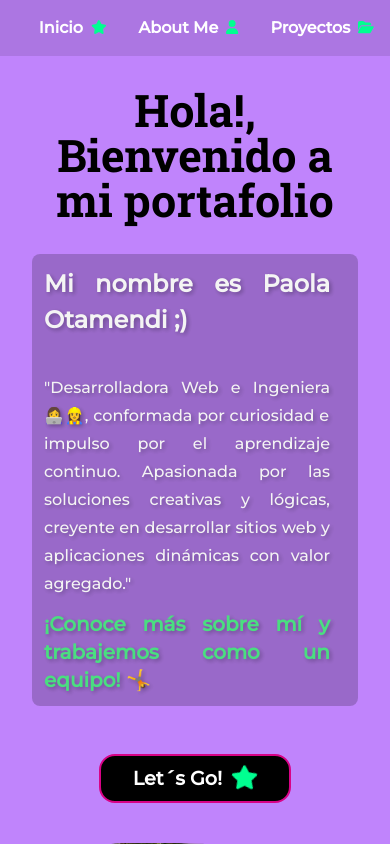
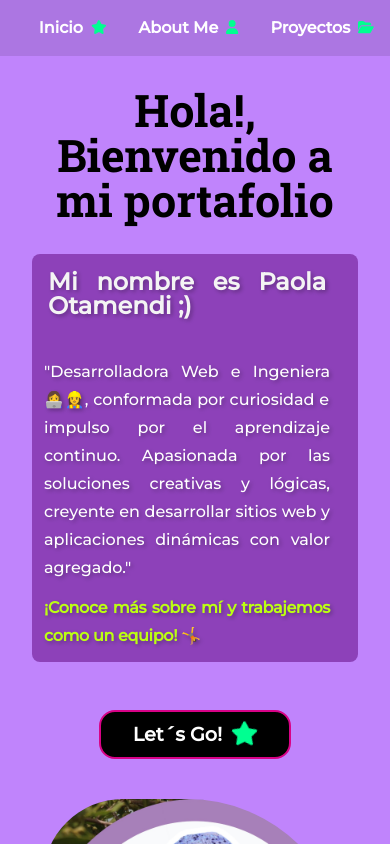
Before and after one commit to PaolaOtamendi/Portafolio, a React (Vite) app: page / in a window 390 px wide. Shown: the top 844 px of the page. Built offline with nearby package versions, Linux system fonts and the light colour scheme.

Commit message:
fix paleta de colores

```diff
--- a/src/components/Carrusel.jsx
+++ b/src/components/Carrusel.jsx
@@ -49,11 +49,11 @@ export const Carrusel = () => {
         <div className="slider-container">
 
             <div className="leftArrow" onClick={() => scrollToImage('prev')}>
-                <FontAwesomeIcon icon={faCircleChevronLeft} style={{color: "#ff00bb",}} />
+                <FontAwesomeIcon icon={faCircleChevronLeft} style={{color: "#d80286",}} />
             </div>
 
             <div className="rightArrow" onClick={() => scrollToImage('next')}>
-            <FontAwesomeIcon icon={faCircleChevronRight} style={{color: "#ff00bb",}} />
+            <FontAwesomeIcon icon={faCircleChevronRight} style={{color: "#d80286",}} />
             </div>
 
             <div className="container-images">
--- a/src/components/Home.jsx
+++ b/src/components/Home.jsx
@@ -17,8 +17,8 @@ const Home = () => {
               Hola!, Bienvenido a mi portafolio
             </h1>
 
-          <div className="contain-iam bg-black bg-black-800 bg-opacity-20 animate__animated animate__backInDown">
-            <div className="my-name text-3xl m-3 flex">
+          <div className="contain-iam bg-black bg-black-800 bg-opacity-50 animate__animated animate__backInDown">
+            <div className="my-name flex">
               <h1>Mi nombre es Paola Otamendi ;)</h1>
             </div>
             <div className="contain-info text-xl m-3">
@@ -32,7 +32,7 @@ const Home = () => {
                 </p>
               </div>
               <div className="second-text mt-3">
-                <p className="font-bold text-xl text-green-400">
+                <p className="font-bold">
                   ¡Conoce más sobre mí y trabajemos como un equipo! 🤸
                 </p>
               </div>
--- a/src/components/carrusel.css
+++ b/src/components/carrusel.css
@@ -26,7 +26,6 @@
     position: absolute;
     top: 50%;
     transform: translate(0, -50%);
-    /*left: 32px;*/
     font-size: 3.5rem;
     font-weight: 700;
     color: #ff00e1;
--- a/src/components/home.css
+++ b/src/components/home.css
@@ -1,10 +1,12 @@
 .contain-section1{
     display: grid;
-    grid-template-columns: repeat(auto-fit, minmax(300px, 1fr));
+    /*grid-template-columns: repeat(auto-fit, minmax(300px, 1fr));*/
+    grid-template-columns: 55% 45%;
     align-items: center;
     justify-content: center;
     max-width: 100%;
     margin: 0 auto;
+    margin-top: 2rem;
     padding: 1rem;
 }
 
@@ -28,15 +30,25 @@
     flex-direction: column;
     margin: 1rem;
     text-align: justify;
-    color: #f4f4f4;
+    font-weight: 500;
+    color: #ffffff;
     padding-right: 1rem;
     border-radius: 0.5rem;
     box-sizing: border-box;
+    background-color: #5c007881;
 }
 
 .my-name {
     font-weight: bold;
     color: #f4f4f4;
+    font-size: 1.9rem;
+    line-height: 1;
+    margin: 1rem;
+}
+
+.second-text {
+    color: #bcff12;
+    font-size: 1.2rem;
 }
 
 .first-text, .second-text ,.my-name {
@@ -75,6 +87,7 @@
 
     .contain-section1 {
         grid-template-columns: 1fr;
+        margin-top: 2rem;
     }
 
     .title-welcome {
@@ -101,6 +114,7 @@
 @media screen and (max-width: 768px) {
     .contain-section1 {
         grid-template-columns: 1fr;
+        margin-top: 0;
     }
 
     .title-welcome {
@@ -118,6 +132,10 @@
         font-size: 1.5rem;
     }
 
+    .second-text {
+        letter-spacing:-0.02rem;
+    }
+
     .develop-image {
         width: 85%;
         margin: 1.5rem;
@@ -131,6 +149,7 @@
 @media screen and (max-width: 640px) {
     .contain-section1 {
         grid-template-columns: 1fr;
+        margin-top: 0;
     }
 
     .title-welcome {
@@ -145,4 +164,8 @@
     .second-text {
         font-size: 1rem;
     }
+
+    .second-text {
+        letter-spacing:-0.02rem;
     }
+}
--- a/src/pages/Aboutme.jsx
+++ b/src/pages/Aboutme.jsx
@@ -81,8 +81,8 @@ export const AboutMe = () => {
                 <p className="text mb-4 m-2">
                   <FontAwesomeIcon
                     icon={faEnvelope}
-                    size="lg"
-                    style={{ color: "#00ff91" }}
+                    size="xl"
+                    style={{ color: "#fff" }}
                     className="mr-2"
                   />
                   Email: <strong>paola_otamendi23@hotmail.com</strong>
@@ -90,8 +90,8 @@ export const AboutMe = () => {
                 <p className="text mb-4 m-2">
                   <FontAwesomeIcon
                     icon={faPhone}
-                    size="lg"
-                    style={{ color: "#00ff91" }}
+                    size="xl"
+                    style={{ color: "#fff" }}
                     className="mr-2"
                   />
                   Teléfono: <strong>+(52) 844 273 50 64</strong>
@@ -99,8 +99,8 @@ export const AboutMe = () => {
                 <p className="text mb-4 m-2">
                   <FontAwesomeIcon
                     icon={faLocationDot}
-                    size="lg"
-                    style={{ color: "#00ff91" }}
+                    size="xl"
+                    style={{ color: "#fff" }}
                     className="mr-2"
                   />
                   Dirección: <strong>Saltillo, Coahuila, México</strong>
```
Lines whose indentation alone changed are shown as unchanged.
